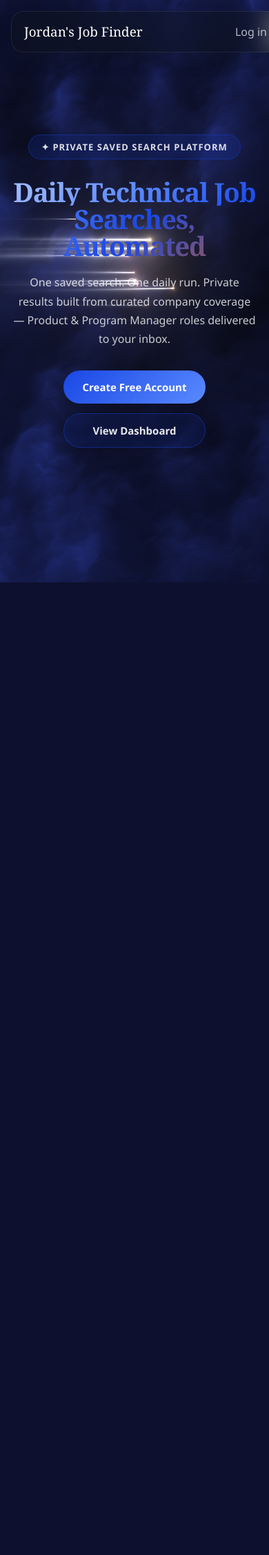
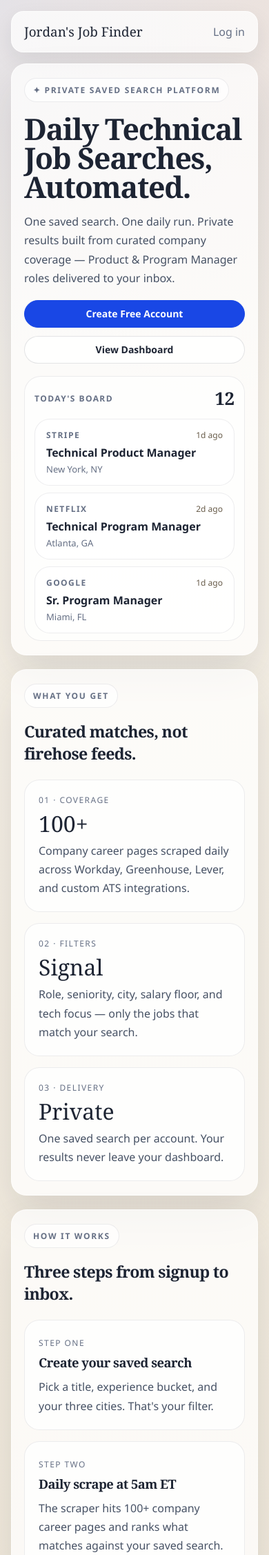
Before and after one commit to divinedavis/JordansJobFinder, a Flask app: page / in a window 390 px wide. Shown: the top 2254 px of the page at 69% size. Before the commit the page ends 844 px from the top, so only its background shows below. Run offline with Flask 3, Linux system fonts and the light colour scheme; some libraries are stand-ins or nearby versions.

Commit message:
style(home): restyle landing page to match dashboard aesthetic
Replace dark shader hero with warm paper/panel layout used by the
dashboard and sign-in pages. Add value-prop grid and how-it-works
steps using the existing .panel/.card/.grid components.

```diff
--- a/app/templates/home.html
+++ b/app/templates/home.html
@@ -3,228 +3,105 @@
 {% block title %}Jordan's Job Finder{% endblock %}
 
 {% block content %}
-  <style>
-    /* ── Make the hero break out and fill the entire viewport ── */
-    body.shader-page {
-      padding: 0;
-      background: #0e1420;
-      overflow: hidden;
-    }
-    body.shader-page .page {
-      max-width: none;
-      position: relative;
-      z-index: 2;
-    }
-    body.shader-page .topbar {
-      position: absolute;
-      top: 24px;
-      left: 24px;
-      right: 24px;
-      z-index: 20;
-      background: rgba(14, 20, 32, 0.45);
-      backdrop-filter: blur(16px);
-      border: 1px solid rgba(255, 255, 255, 0.08);
-      max-width: 1120px;
-      margin: 0 auto;
-    }
-    body.shader-page .topbar .brand {
-      color: #fff;
-    }
-    body.shader-page .topbar .nav a,
-    body.shader-page .topbar .nav button {
-      color: rgba(255, 255, 255, 0.7);
-    }
-    body.shader-page .shell {
-      position: relative;
-      z-index: 1;
-    }
-
-    /* ── Shader hero ── */
-    .shader-hero {
-      position: fixed;
-      inset: 0;
-      width: 100vw;
-      height: 100vh;
-      overflow: hidden;
-      background: #0e1420;
-    }
-    .shader-hero canvas {
-      position: absolute;
-      inset: 0;
-      width: 100%;
-      height: 100%;
-      object-fit: contain;
-      touch-action: none;
-      background: #0e1420;
-    }
-    .shader-hero .hero-overlay {
-      position: relative;
-      z-index: 1;
-      display: flex;
-      flex-direction: column;
-      align-items: center;
-      justify-content: center;
-      width: 100%;
-      height: 100vh;
-      padding: 48px 24px;
-      text-align: center;
-      color: #fff;
-    }
-
-    /* ── Animations ── */
-    @keyframes fade-in-down {
-      from { opacity: 0; transform: translateY(-20px); }
-      to   { opacity: 1; transform: translateY(0); }
-    }
-    @keyframes fade-in-up {
-      from { opacity: 0; transform: translateY(30px); }
-      to   { opacity: 1; transform: translateY(0); }
-    }
-    .anim-down  { animation: fade-in-down .8s ease-out forwards; }
-    .anim-up    { animation: fade-in-up   .8s ease-out forwards; opacity: 0; }
-    .delay-200  { animation-delay: .2s; }
-    .delay-400  { animation-delay: .4s; }
-    .delay-600  { animation-delay: .6s; }
-    .delay-800  { animation-delay: .8s; }
-
-    /* ── Hero text ── */
-    .hero-eyebrow {
-      display: inline-flex;
-      align-items: center;
-      gap: 8px;
-      padding: 8px 18px;
-      border-radius: 999px;
-      background: rgba(25, 71, 229, 0.15);
-      border: 1px solid rgba(25, 71, 229, 0.35);
-      font-size: 13px;
-      font-weight: 700;
-      letter-spacing: .08em;
-      text-transform: uppercase;
-      color: rgba(255,255,255,.85);
-      backdrop-filter: blur(8px);
-      margin-bottom: 28px;
-    }
-    .hero-headline {
-      font-family: "Iowan Old Style", Georgia, serif;
-      font-size: clamp(2.4rem, 5vw, 4.5rem);
-      line-height: 1.02;
-      letter-spacing: -0.03em;
-      background: linear-gradient(135deg, #a7bfff, #5a8aff, #1947e5);
-      -webkit-background-clip: text;
-      -webkit-text-fill-color: transparent;
-      background-clip: text;
-      margin: 0;
-    }
-    .hero-headline-accent {
-      background: linear-gradient(135deg, #5a8aff, #1947e5, #b85c38);
-      -webkit-background-clip: text;
-      -webkit-text-fill-color: transparent;
-      background-clip: text;
-    }
-    .hero-subtitle {
-      max-width: 52ch;
-      margin: 20px auto 0;
-      font-size: clamp(1rem, 1.8vw, 1.25rem);
-      line-height: 1.7;
-      color: rgba(255, 255, 255, .78);
-      font-weight: 300;
-    }
-    .hero-buttons {
-      display: flex;
-      gap: 14px;
-      justify-content: center;
-      flex-wrap: wrap;
-      margin-top: 32px;
-    }
-    .hero-btn-primary {
-      display: inline-flex;
-      align-items: center;
-      justify-content: center;
-      padding: 14px 28px;
-      border-radius: 999px;
-      border: none;
-      background: linear-gradient(135deg, #1947e5, #5a8aff);
-      color: #fff;
-      font-size: 15px;
-      font-weight: 700;
-      text-decoration: none;
-      cursor: pointer;
-      transition: transform .3s, box-shadow .3s;
-    }
-    .hero-btn-primary:hover {
-      transform: scale(1.05);
-      box-shadow: 0 8px 32px rgba(25, 71, 229, .35);
-    }
-    .hero-btn-secondary {
-      display: inline-flex;
-      align-items: center;
-      justify-content: center;
-      padding: 14px 28px;
-      border-radius: 999px;
-      border: 1px solid rgba(25, 71, 229, .4);
-      background: rgba(25, 71, 229, .12);
-      color: rgba(255, 255, 255, .9);
-      font-size: 15px;
-      font-weight: 700;
-      text-decoration: none;
-      cursor: pointer;
-      backdrop-filter: blur(6px);
-      transition: transform .3s, background .3s, border-color .3s;
-    }
-    .hero-btn-secondary:hover {
-      transform: scale(1.05);
-      background: rgba(25, 71, 229, .22);
-      border-color: rgba(25, 71, 229, .6);
-    }
-
-    @media (max-width: 780px) {
-      body.shader-page .topbar {
-        top: 16px;
-        left: 16px;
-        right: 16px;
-      }
-      .shader-hero .hero-overlay {
-        padding: 36px 18px;
-      }
-      .hero-buttons {
-        flex-direction: column;
-        align-items: stretch;
-      }
-    }
-  </style>
-
-  <section class="shader-hero">
-    <canvas id="shader-canvas"></canvas>
-    <div class="hero-overlay">
-      <!-- Trust badge -->
-      <div class="hero-eyebrow anim-down">
-        ✦ Private Saved Search Platform
+  <section class="panel">
+    <div class="hero-layout">
+      <div class="hero-copy">
+        <span class="eyebrow">✦ Private Saved Search Platform</span>
+        <h1>Daily Technical Job Searches, Automated.</h1>
+        <p>One saved search. One daily run. Private results built from curated company coverage — Product &amp; Program Manager roles delivered to your inbox.</p>
+        <div class="button-row">
+          {% if not user %}
+          <a class="button" href="{{ url_for('web.sign_in') }}">Create Free Account</a>
+          {% endif %}
+          <a class="button secondary" href="{{ url_for('web.dashboard') if user else url_for('web.login') }}">View Dashboard</a>
+        </div>
       </div>
-
-      <!-- Headlines -->
-      <div>
-        <h1 class="hero-headline anim-up delay-200">
-          Daily Technical Job
-        </h1>
-        <h1 class="hero-headline hero-headline-accent anim-up delay-400">
-          Searches, Automated
-        </h1>
-      </div>
-
-      <!-- Subtitle -->
-      <p class="hero-subtitle anim-up delay-600">
-        One saved search. One daily run. Private results built from curated company coverage — Product &amp; Program Manager roles delivered to your inbox.
-      </p>
-
-      <!-- Buttons -->
-      <div class="hero-buttons anim-up delay-800">
-        {% if not user %}
-        <a class="hero-btn-primary" href="{{ url_for('web.sign_in') }}">Create Free Account</a>
-        {% endif %}
-        <a class="hero-btn-secondary" href="{{ url_for('web.dashboard') if user else url_for('web.sign_in') }}">View Dashboard</a>
+      <div class="hero-art-wrap">
+        <div class="hero-art-card">
+          <div style="display: flex; justify-content: space-between; align-items: center; margin-bottom: 12px;">
+            <span class="match-company">Today's Board</span>
+            <strong style="font-family: 'Iowan Old Style', Georgia, serif; font-size: 1.6rem;">12</strong>
+          </div>
+          <div style="display: grid; gap: 10px;">
+            <div class="card" style="padding: 14px 16px;">
+              <div style="display: flex; justify-content: space-between; gap: 10px;">
+                <span class="match-company">Stripe</span>
+                <span class="match-posted">1d ago</span>
+              </div>
+              <div style="margin-top: 6px; font-weight: 600;">Technical Product Manager</div>
+              <div class="muted" style="margin-top: 4px; font-size: 13px;">New York, NY</div>
+            </div>
+            <div class="card" style="padding: 14px 16px;">
+              <div style="display: flex; justify-content: space-between; gap: 10px;">
+                <span class="match-company">Netflix</span>
+                <span class="match-posted">2d ago</span>
+              </div>
+              <div style="margin-top: 6px; font-weight: 600;">Technical Program Manager</div>
+              <div class="muted" style="margin-top: 4px; font-size: 13px;">Atlanta, GA</div>
+            </div>
+            <div class="card" style="padding: 14px 16px;">
+              <div style="display: flex; justify-content: space-between; gap: 10px;">
+                <span class="match-company">Google</span>
+                <span class="match-posted">1d ago</span>
+              </div>
+              <div style="margin-top: 6px; font-weight: 600;">Sr. Program Manager</div>
+              <div class="muted" style="margin-top: 4px; font-size: 13px;">Miami, FL</div>
+            </div>
+          </div>
+        </div>
       </div>
     </div>
   </section>
 
-  <script src="{{ url_for("static", filename="shader.js") }}"></script>
+  <section class="panel">
+    <span class="eyebrow">What You Get</span>
+    <h2>Curated matches, not firehose feeds.</h2>
+    <div class="grid three" style="margin-top: 22px;">
+      <div class="card">
+        <span class="stat-label">01 · Coverage</span>
+        <div class="stat-value">100+</div>
+        <p style="margin-top: 10px;">Company career pages scraped daily across Workday, Greenhouse, Lever, and custom ATS integrations.</p>
+      </div>
+      <div class="card">
+        <span class="stat-label">02 · Filters</span>
+        <div class="stat-value">Signal</div>
+        <p style="margin-top: 10px;">Role, seniority, city, salary floor, and tech focus — only the jobs that match your search.</p>
+      </div>
+      <div class="card">
+        <span class="stat-label">03 · Delivery</span>
+        <div class="stat-value">Private</div>
+        <p style="margin-top: 10px;">One saved search per account. Your results never leave your dashboard.</p>
+      </div>
+    </div>
+  </section>
+
+  <section class="panel">
+    <span class="eyebrow">How It Works</span>
+    <h2>Three steps from signup to inbox.</h2>
+    <div class="grid three" style="margin-top: 22px;">
+      <div class="card">
+        <span class="match-kicker">Step One</span>
+        <h3 style="margin-top: 6px;">Create your saved search</h3>
+        <p style="margin-top: 10px;">Pick a title, experience bucket, and your three cities. That's your filter.</p>
+      </div>
+      <div class="card">
+        <span class="match-kicker">Step Two</span>
+        <h3 style="margin-top: 6px;">Daily scrape at 5am ET</h3>
+        <p style="margin-top: 10px;">The scraper hits 100+ company career pages and ranks what matches against your saved search.</p>
+      </div>
+      <div class="card">
+        <span class="match-kicker">Step Three</span>
+        <h3 style="margin-top: 6px;">Review on your dashboard</h3>
+        <p style="margin-top: 10px;">Grouped by city, 2-day freshness cutoff, salary shown when available.</p>
+      </div>
+    </div>
+    <div class="button-row">
+      {% if not user %}
+      <a class="button" href="{{ url_for('web.sign_in') }}">Create Free Account</a>
+      <a class="button secondary" href="{{ url_for('web.login') }}">Log In</a>
+      {% else %}
+      <a class="button" href="{{ url_for('web.dashboard') }}">Open Dashboard</a>
+      {% endif %}
+    </div>
+  </section>
 {% endblock %}
```
